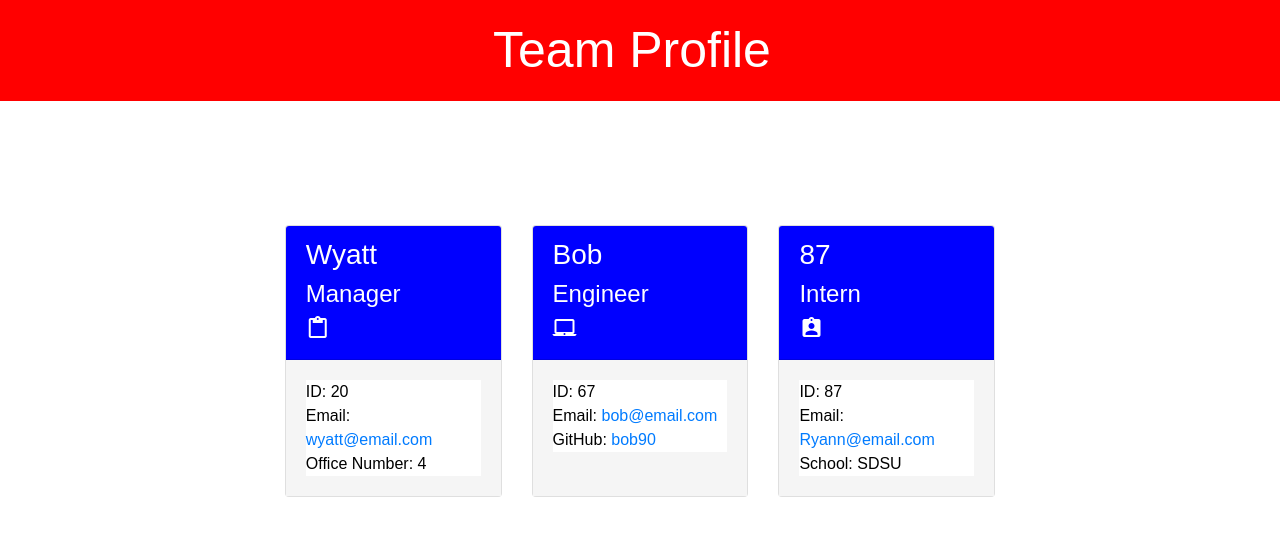
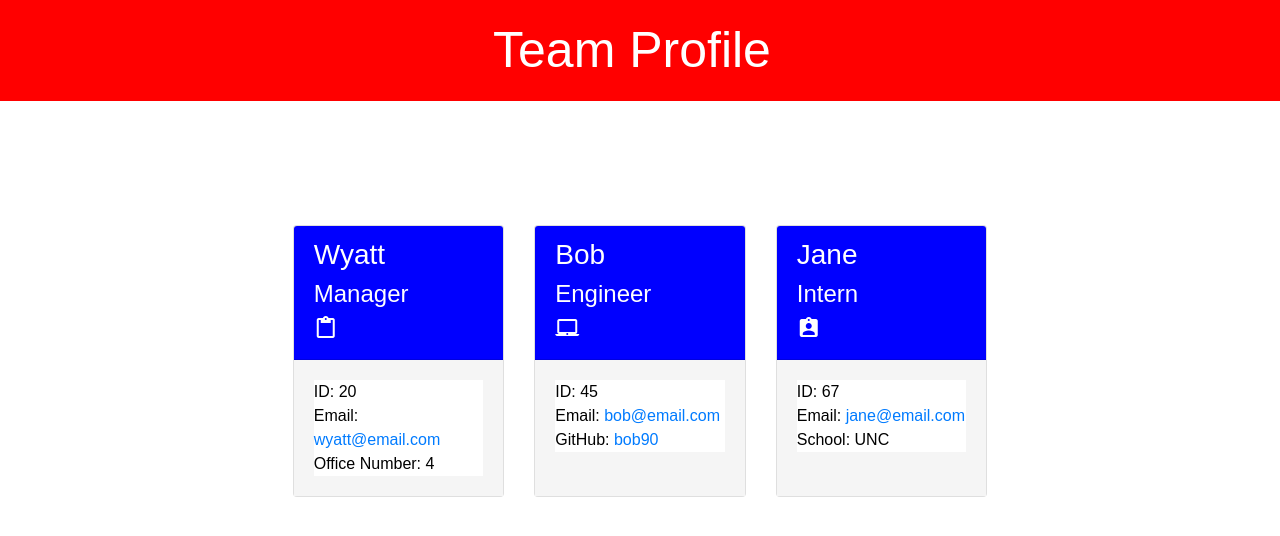
Before and after one commit to wcastellan/team-profile-generator, a website: page dist/index.html in a window 1280 px wide. Drawn offline with nearby package versions, Linux system fonts and the light colour scheme.

```diff
--- a/dist/index.html
+++ b/dist/index.html
@@ -45,7 +45,7 @@
             </div>
 
             <div class="card-body">
-                <p class="id">ID: 67</p>
+                <p class="id">ID: 45</p>
                 <p class="email">Email: <a href="mailto:bob@email.com">bob@email.com</a></p>
                 <p class="github">GitHub: <a href="https://github.com/bob90">bob90</a></p>
             </div>
@@ -55,14 +55,14 @@
     <div class="col-4 mt-4">
         <div class="card h-100">
             <div class="card-header">
-                <h3>87</h3>
+                <h3>Jane</h3>
                 <h4>Intern</h4><i class="material-icons">assignment_ind</i>
             </div>
 
             <div class="card-body">
-                <p class="id">ID: 87</p>
-                <p class="email">Email: <a href="mailto:Ryann@email.com">Ryann@email.com</a></p>
-                <p class="school">School: SDSU</p>
+                <p class="id">ID: 67</p>
+                <p class="email">Email: <a href="mailto:jane@email.com">jane@email.com</a></p>
+                <p class="school">School: UNC</p>
             </dvi>
         </div>
     </div>
```
Also changed, not shown: README.md.
